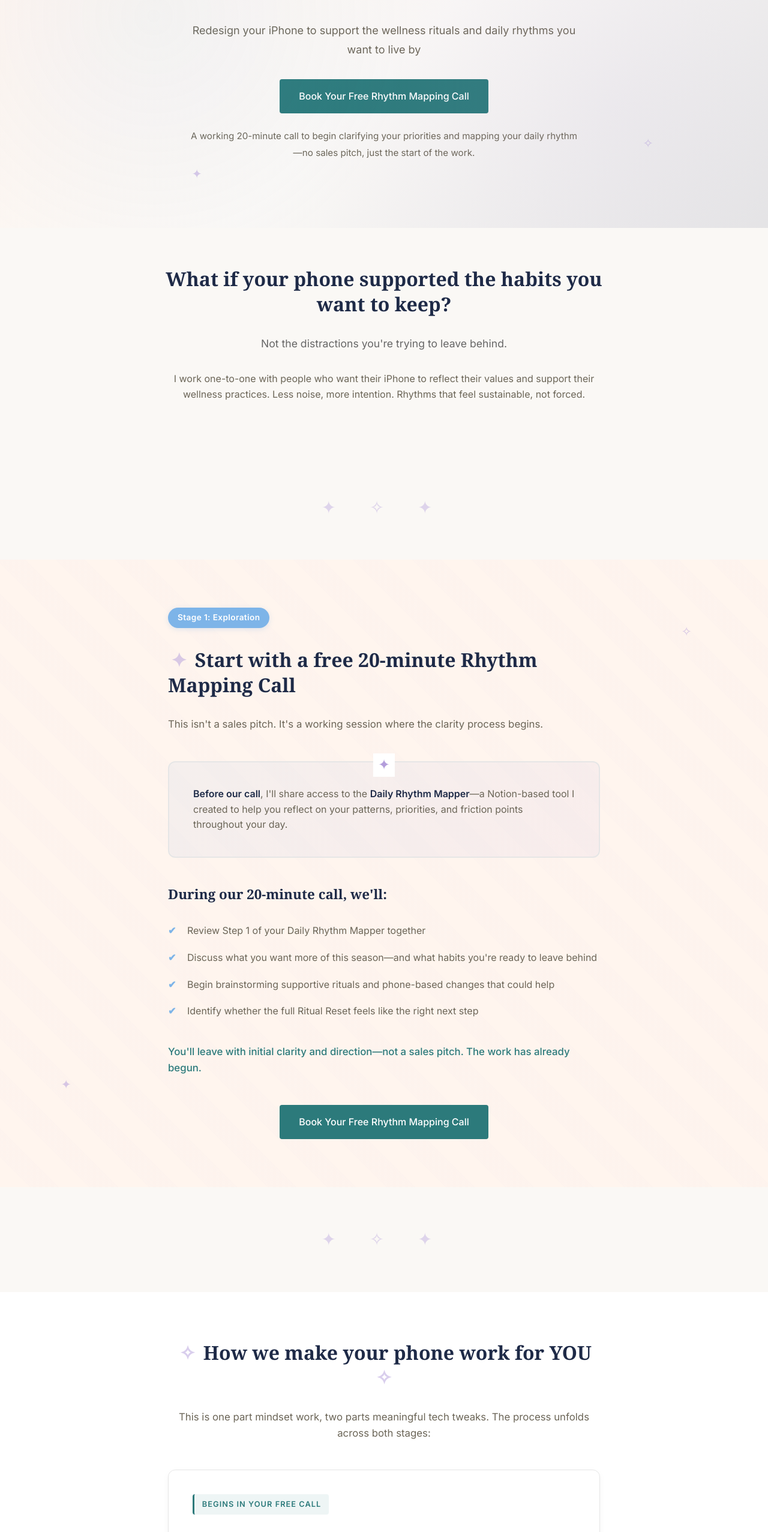
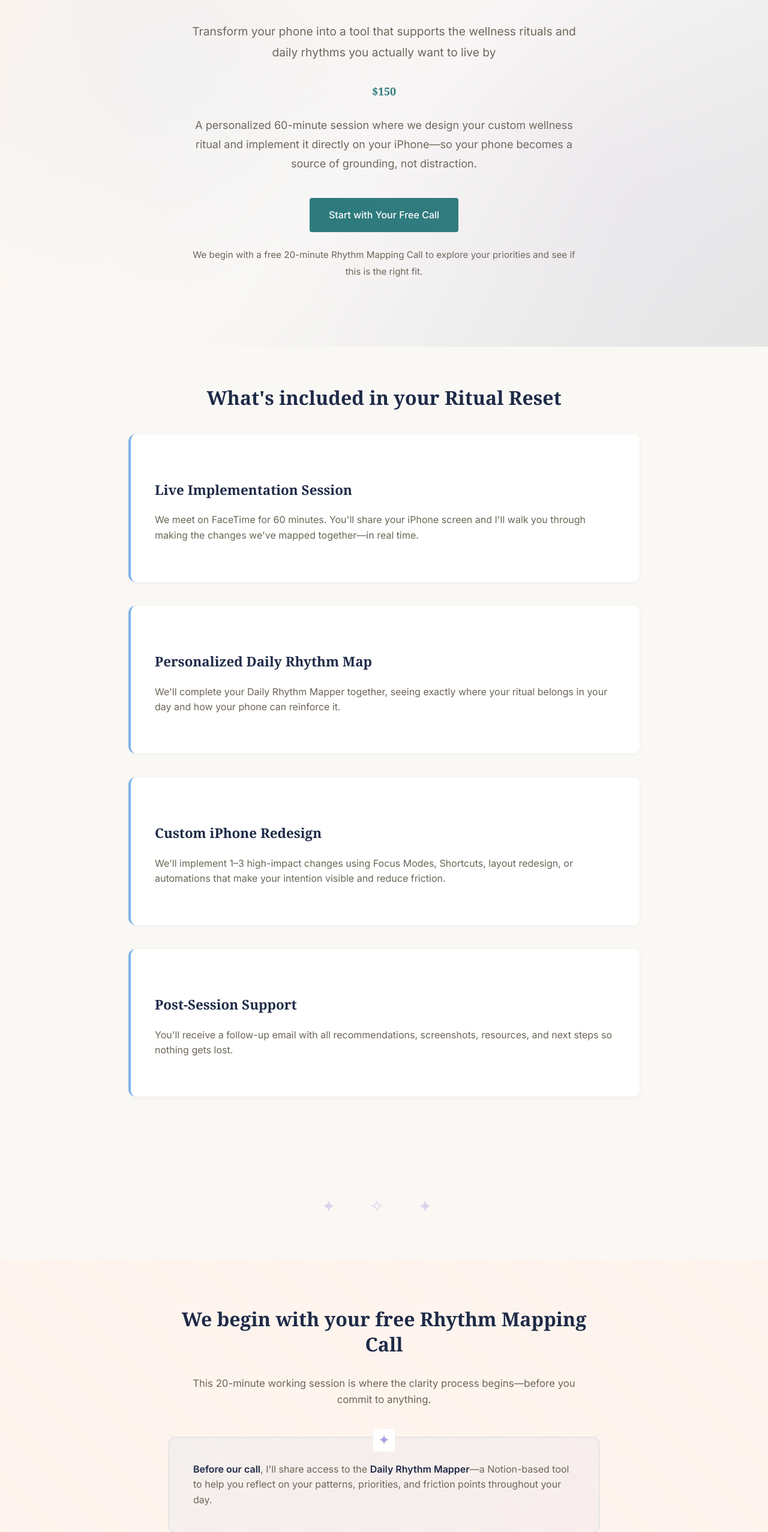
Before and after one commit to digitalwellnessdesign/io, a website: page services.html in a window 1280 px wide. Shown: the part 206-2760 px from the top of the page at 60% size. Drawn offline with Linux system fonts and the light colour scheme; a web font is replaced by a local one.

Commit message:
Updated services.html

```diff
--- a/services.html
+++ b/services.html
@@ -3,12 +3,12 @@
 <head>
   <meta charset="UTF-8">
   <meta name="viewport" content="width=device-width, initial-scale=1.0">
-  <title>Work with Me - iPhone Ritual Reset | Digital Wellness Design</title>
-  <meta name="description" content="Start with a free 20-minute Rhythm Mapping Call. We'll begin clarifying your priorities using the Daily Rhythm Mapper—then decide if the full Ritual Reset is right for you.">
+  <title>iPhone Ritual Reset | Digital Wellness Design</title>
+  <meta name="description" content="Transform your iPhone into a tool that supports your wellness rituals and daily rhythms. Personalized 60-minute session with a free consultation call to start.">
 
   <!-- Open Graph -->
-  <meta property="og:title" content="Work with Me - iPhone Ritual Reset">
-  <meta property="og:description" content="Start with a free 20-minute Rhythm Mapping Call. Begin clarifying your priorities and mapping your daily rhythm.">
+  <meta property="og:title" content="iPhone Ritual Reset">
+  <meta property="og:description" content="Transform your iPhone into a tool that supports your wellness rituals. Personalized session with a free consultation to start.">
   <meta property="og:type" content="website">
   <meta property="og:url" content="https://www.digitalwellnessdesign.com/services.html">
 
@@ -34,26 +34,12 @@
       --soft-purple: #b39ddb;
     }
 
-    /* Enhanced sparkles */
-    .sparkle {
-      position: absolute;
-      color: var(--soft-purple);
-      opacity: 0.4;
-      font-size: 1.2rem;
-      pointer-events: none;
-      animation: sparkle-pulse 3s ease-in-out infinite;
-    }
-
-    @keyframes sparkle-pulse {
-      0%, 100% { opacity: 0.3; transform: scale(1); }
-      50% { opacity: 0.6; transform: scale(1.1); }
-    }
-
+    /* Subtle accent elements */
     .sparkle-accent {
       display: inline-block;
       color: var(--soft-purple);
       margin: 0 0.3rem;
-      opacity: 0.5;
+      opacity: 0.4;
     }
 
     /* Section divider with more presence */
@@ -100,34 +86,6 @@
       pointer-events: none;
     }
 
-    /* Progress markers with visual weight */
-    .progress-marker {
-      display: inline-block;
-      color: var(--deep-green);
-      font-weight: 600;
-      font-size: 0.8rem;
-      text-transform: uppercase;
-      letter-spacing: 0.08em;
-      margin-bottom: var(--space-3);
-      padding: 0.4rem 0.8rem;
-      background: rgba(44, 122, 123, 0.08);
-      border-radius: 4px;
-      border-left: 3px solid var(--deep-green);
-    }
-
-    /* Stage indicators with subtle shadow */
-    .stage-indicator {
-      display: inline-block;
-      padding: 0.4rem 1rem;
-      background: var(--light-blue);
-      color: white;
-      border-radius: 20px;
-      font-size: 0.85rem;
-      font-weight: 600;
-      letter-spacing: 0.03em;
-      margin-bottom: var(--space-4);
-      box-shadow: 0 2px 8px rgba(125, 180, 232, 0.25);
-    }
 
     /* Enhanced process steps with cards */
     .process-steps {
@@ -280,10 +238,8 @@
 
     /* Reduce animation for accessibility */
     @media (prefers-reduced-motion: reduce) {
-      .sparkle,
       .process-step,
       .feature-block {
-        animation: none;
         transition: none;
       }
     }
@@ -325,51 +281,64 @@
 
   <!-- Hero Section -->
   <section class="hero hero-with-sparkles">
-    <span class="sparkle" style="top: 10%; left: 15%;">✦</span>
-    <span class="sparkle" style="top: 20%; right: 20%;">✧</span>
-    <span class="sparkle" style="bottom: 15%; left: 25%;">✦</span>
-    <span class="sparkle" style="bottom: 25%; right: 15%;">✧</span>
     <div class="container">
-      <h1>Work with Me</h1>
-      <p>Redesign your iPhone to support the wellness rituals and daily rhythms you want to live by</p>
-      <a href="https://example.com/BOOKING-RHYTHM-MAPPING" class="btn btn-primary">Book Your Free Rhythm Mapping Call</a>
-      <p style="margin-top: var(--space-3); font-size: 0.95rem; color: var(--color-stone);">A working 20-minute call to begin clarifying your priorities and mapping your daily rhythm—no sales pitch, just the start of the work.</p>
+      <h1>iPhone Ritual Reset</h1>
+      <p style="font-size: 1.2rem; margin-bottom: var(--space-4);">Transform your phone into a tool that supports the wellness rituals and daily rhythms you actually want to live by</p>
+      <p class="card-price" style="margin-bottom: var(--space-3);">$150</p>
+      <p style="max-width: 650px; margin: 0 auto var(--space-5);">A personalized 60-minute session where we design your custom wellness ritual and implement it directly on your iPhone—so your phone becomes a source of grounding, not distraction.</p>
+      <a href="https://example.com/BOOKING-RHYTHM-MAPPING" class="btn btn-primary">Start with Your Free Call</a>
+      <p style="margin-top: var(--space-3); font-size: 0.95rem; color: var(--color-stone);">We begin with a free 20-minute Rhythm Mapping Call to explore your priorities and see if this is the right fit.</p>
     </div>
   </section>
 
-  <!-- Intro Section -->
+  <!-- What You'll Receive Section -->
   <section style="padding: var(--space-7) 0;">
-    <div class="container content-section" style="text-align: center; max-width: 800px; margin: 0 auto;">
-      <h2>What if your phone supported the habits you want to keep?</h2>
-      <p style="font-size: 1.1rem; color: #666; margin-top: var(--space-3);">Not the distractions you're trying to leave behind.</p>
-      <p style="margin-top: var(--space-4);">I work one-to-one with people who want their iPhone to reflect their values and support their wellness practices. Less noise, more intention. Rhythms that feel sustainable, not forced.</p>
+    <div class="container content-section" style="max-width: 900px; margin: 0 auto;">
+      <h2 style="text-align: center; margin-bottom: var(--space-5);">What's included in your Ritual Reset</h2>
+
+      <div class="feature-block">
+        <h3>Live Implementation Session</h3>
+        <p>We meet on FaceTime for 60 minutes. You'll share your iPhone screen and I'll walk you through making the changes we've mapped together—in real time.</p>
+      </div>
+
+      <div class="feature-block">
+        <h3>Personalized Daily Rhythm Map</h3>
+        <p>We'll complete your Daily Rhythm Mapper together, seeing exactly where your ritual belongs in your day and how your phone can reinforce it.</p>
+      </div>
+
+      <div class="feature-block">
+        <h3>Custom iPhone Redesign</h3>
+        <p>We'll implement 1–3 high-impact changes using Focus Modes, Shortcuts, layout redesign, or automations that make your intention visible and reduce friction.</p>
+      </div>
+
+      <div class="feature-block">
+        <h3>Post-Session Support</h3>
+        <p>You'll receive a follow-up email with all recommendations, screenshots, resources, and next steps so nothing gets lost.</p>
+      </div>
     </div>
   </section>
 
   <div class="section-divider">✦ ✧ ✦</div>
 
-  <!-- Free Call Section -->
+  <!-- How We Start Section -->
   <section class="section-with-texture" style="padding: var(--space-8) 0; position: relative;">
-    <span class="sparkle" style="top: 10%; right: 10%;">✧</span>
-    <span class="sparkle" style="bottom: 15%; left: 8%;">✦</span>
     <div class="container content-section">
-      <span class="stage-indicator">Stage 1: Exploration</span>
-      <h2><span class="sparkle-accent">✦</span> Start with a free 20-minute Rhythm Mapping Call</h2>
-      <p style="font-size: 1.05rem; margin-bottom: var(--space-4);">This isn't a sales pitch. It's a working session where the clarity process begins.</p>
+      <h2 style="text-align: center; margin-bottom: var(--space-4);">We begin with your free Rhythm Mapping Call</h2>
+      <p style="font-size: 1.05rem; margin-bottom: var(--space-4); text-align: center; max-width: 700px; margin-left: auto; margin-right: auto;">This 20-minute working session is where the clarity process begins—before you commit to anything.</p>
 
       <div class="callout-box">
-        <p style="margin: 0;"><strong>Before our call</strong>, I'll share access to the <strong>Daily Rhythm Mapper</strong>—a Notion-based tool I created to help you reflect on your patterns, priorities, and friction points throughout your day.</p>
+        <p style="margin: 0;"><strong>Before our call</strong>, I'll share access to the <strong>Daily Rhythm Mapper</strong>—a Notion-based tool to help you reflect on your patterns, priorities, and friction points throughout your day.</p>
       </div>
 
-      <h3>During our 20-minute call, we'll:</h3>
-      <ul class="bullet-list">
+      <h3 style="text-align: center;">During our 20-minute call, we'll:</h3>
+      <ul class="bullet-list" style="max-width: 700px; margin-left: auto; margin-right: auto;">
         <li>Review Step 1 of your Daily Rhythm Mapper together</li>
-        <li>Discuss what you want more of this season—and what habits you're ready to leave behind</li>
+        <li>Discuss what you want more of this season—and what habits you're ready to release</li>
         <li>Begin brainstorming supportive rituals and phone-based changes that could help</li>
-        <li>Identify whether the full Ritual Reset feels like the right next step</li>
+        <li>Explore whether the full Ritual Reset feels right for where you are</li>
       </ul>
 
-      <p style="font-size: 1.05rem; font-weight: 500; color: var(--deep-green); margin-top: var(--space-5);">You'll leave with initial clarity and direction—not a sales pitch. The work has already begun.</p>
+      <p style="font-size: 1.05rem; font-weight: 500; color: var(--deep-green); margin-top: var(--space-5); text-align: center;">You'll leave with initial clarity and direction. The work begins here.</p>
 
       <div style="text-align: center; margin-top: var(--space-6);">
         <a href="https://example.com/BOOKING-RHYTHM-MAPPING" class="btn btn-primary">Book Your Free Rhythm Mapping Call</a>
@@ -382,14 +351,13 @@
   <!-- How We Work Together Section -->
   <section style="padding: var(--space-8) 0; background: white;">
     <div class="container content-section">
-      <h2 style="text-align: center;"><span class="sparkle-accent">✧</span> How we make your phone work for YOU <span class="sparkle-accent">✧</span></h2>
-      <p style="text-align: center; font-size: 1.05rem; max-width: 700px; margin: var(--space-3) auto var(--space-6);">This is one part mindset work, two parts meaningful tech tweaks. The process unfolds across both stages:</p>
+      <h2 style="text-align: center;">How we create your personalized ritual</h2>
+      <p style="text-align: center; font-size: 1.05rem; max-width: 700px; margin: var(--space-3) auto var(--space-6);">This is one part mindset work, two parts meaningful tech changes. Here's what we'll do together:</p>
 
       <div class="process-steps">
         <div class="process-step">
-          <span class="progress-marker">Begins in your free call</span>
           <h3>1. Clarify your current priority</h3>
-          <p>We'll begin identifying what matters most to you right now and use that focus to shape your ritual. Your priority might be:</p>
+          <p>We'll identify what matters most to you right now and use that focus to shape your ritual. Your priority might be:</p>
           <ul class="bullet-list">
             <li>Physical wellness</li>
             <li>Mental and emotional balance</li>
@@ -403,7 +371,6 @@
         </div>
 
         <div class="process-step">
-          <span class="progress-marker">Deepens in the Ritual Reset</span>
           <h3>2. Co-design your custom wellness ritual</h3>
           <p>Together we'll shape a habit or routine that fits your real life and moves you forward. This might look like:</p>
           <ul class="bullet-list">
@@ -417,7 +384,6 @@
         </div>
 
         <div class="process-step">
-          <span class="progress-marker">Implemented in the Ritual Reset</span>
           <h3>3. Customize your phone to support your ritual</h3>
           <p>We'll apply intentional design changes to reduce noise and support your new rhythm. Depending on your goals, I'll guide you through:</p>
           <ul class="bullet-list">
@@ -435,54 +401,16 @@
 
   <div class="section-divider">✦ ✧ ✦</div>
 
-  <!-- The Ritual Reset Section -->
-  <section class="section-grey-tint" style="padding: var(--space-8) 0; position: relative;">
-    <span class="sparkle" style="top: 8%; left: 12%;">✦</span>
-    <span class="sparkle" style="bottom: 10%; right: 15%;">✧</span>
-    <div class="container content-section">
-      <span class="stage-indicator">Stage 2: Implementation</span>
-      <h2><span class="sparkle-accent">✦</span> The iPhone Ritual Reset</h2>
-      <p class="card-price" style="margin-bottom: var(--space-3);">$150</p>
-      <p style="font-size: 1.05rem; max-width: 700px;">After your free Rhythm Mapping Call, if the Ritual Reset feels like a fit, this is where we finalize and implement everything on your phone.</p>
-
-      <h3 style="margin-top: var(--space-6);">Your 60-minute Ritual Reset includes:</h3>
-
-      <div class="feature-block">
-        <h3>Live Implementation Session</h3>
-        <p>We meet on FaceTime. You'll share your iPhone screen and I'll walk you through making the changes we've mapped together—in real time.</p>
-      </div>
-
-      <div class="feature-block">
-        <h3>Finalized Daily Rhythm Map</h3>
-        <p>We'll complete your Daily Rhythm Mapper, seeing exactly where your ritual belongs in your day and how your phone can reinforce it.</p>
-      </div>
-
-      <div class="feature-block">
-        <h3>Targeted iPhone Redesign</h3>
-        <p>We'll implement 1–3 high-impact changes using Focus Modes, Shortcuts, layout redesign, or automations that make your intention visible and friction-free.</p>
-      </div>
-
-      <div class="feature-block">
-        <h3>Post-Session Support</h3>
-        <p>You'll receive a follow-up email with all recommendations, screenshots, resources, and next steps so nothing gets lost.</p>
-      </div>
-
-      <p style="margin-top: var(--space-5);">By the time we hang up, your ritual is designed, your phone is aligned, and the support you need is already in motion.</p>
-    </div>
-  </section>
-
-  <div class="section-divider">✦ ✧ ✦</div>
-
   <!-- How It Works Section -->
   <section style="padding: var(--space-8) 0; background: white;">
     <div class="container content-section">
       <h2 style="text-align: center;">How it works</h2>
       <ol class="numbered-list">
         <li><strong>Book your free Rhythm Mapping Call.</strong> You'll receive access to the Daily Rhythm Mapper before we meet.</li>
-        <li><strong>Meet for 20 minutes to begin the clarity work.</strong> We'll review Step 1 of your Mapper and discuss your priorities, patterns, and possibilities.</li>
-        <li><strong>Decide if the full Ritual Reset is right for you.</strong> If it feels like a fit, you'll book the 60-minute session and complete more of your Mapper before we meet again.</li>
+        <li><strong>Meet for 20 minutes to explore your priorities.</strong> We'll review Step 1 of your Mapper and discuss your priorities, patterns, and what feels possible right now.</li>
+        <li><strong>Decide if the Ritual Reset is right for you.</strong> If it feels like a fit, you'll book the 60-minute session and complete more of your Mapper before we meet again.</li>
         <li><strong>Implement live on your iPhone.</strong> We meet on FaceTime. You share your screen. I guide you through each change in real time.</li>
-        <li><strong>Receive your follow-up resources.</strong> After the Ritual Reset, you'll get an email with screenshots, instructions, and everything you need to maintain your new setup.</li>
+        <li><strong>Receive your follow-up resources.</strong> You'll get an email with screenshots, instructions, and everything you need to maintain your new setup.</li>
       </ol>
     </div>
   </section>
@@ -524,13 +452,11 @@
 
   <!-- Closing Section -->
   <section class="section-grey-tint" style="padding: var(--space-8) 0; position: relative;">
-    <span class="sparkle" style="top: 15%; left: 10%;">✧</span>
-    <span class="sparkle" style="bottom: 20%; right: 12%;">✦</span>
     <div class="container content-section text-center" style="max-width: 750px; margin: 0 auto;">
-      <h2 style="margin-bottom: var(--space-5);"><span class="sparkle-accent">✦</span> Ready to begin? <span class="sparkle-accent">✦</span></h2>
+      <h2 style="margin-bottom: var(--space-5);">Ready to begin?</h2>
       <p style="font-size: 1.05rem; margin-bottom: var(--space-4);">The work starts as soon as you book. No pressure to commit beyond the first call.</p>
-      <p style="margin-bottom: var(--space-4);">You'll receive access to the Daily Rhythm Mapper, we'll meet for 20 minutes to review it together, and you'll leave with initial clarity—whether or not you move forward with the full Ritual Reset.</p>
-      <p style="font-weight: 500; color: var(--deep-green); margin-bottom: var(--space-6);">This isn't one more thing to figure out later. It's a small, supported step toward the rhythm you want.</p>
+      <p style="margin-bottom: var(--space-4);">You'll receive access to the Daily Rhythm Mapper, we'll meet for 20 minutes to review it together, and you'll leave with initial clarity—whether or not you move forward with the Ritual Reset.</p>
+      <p style="font-weight: 500; color: var(--deep-green); margin-bottom: var(--space-6);">This is a small, supported step toward the rhythm you want.</p>
       <a href="https://example.com/BOOKING-RHYTHM-MAPPING" class="btn btn-primary" style="margin-top: var(--space-2);">Book Your Free Rhythm Mapping Call</a>
     </div>
   </section>
```
